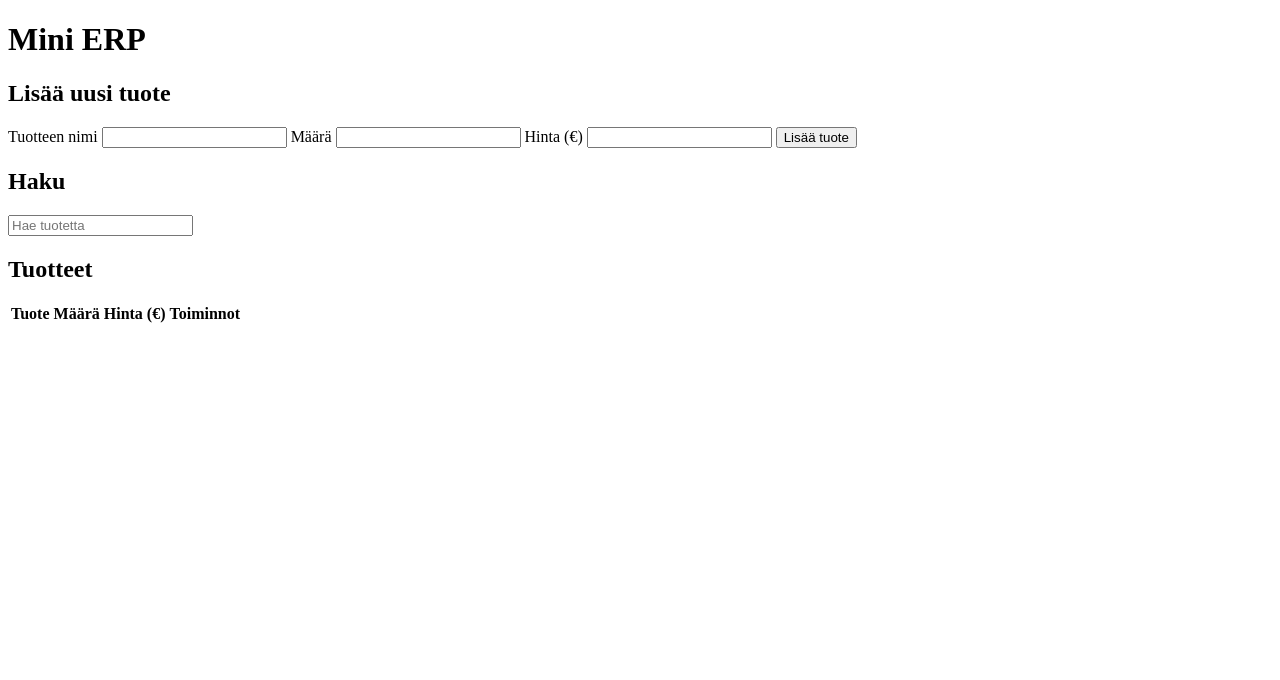
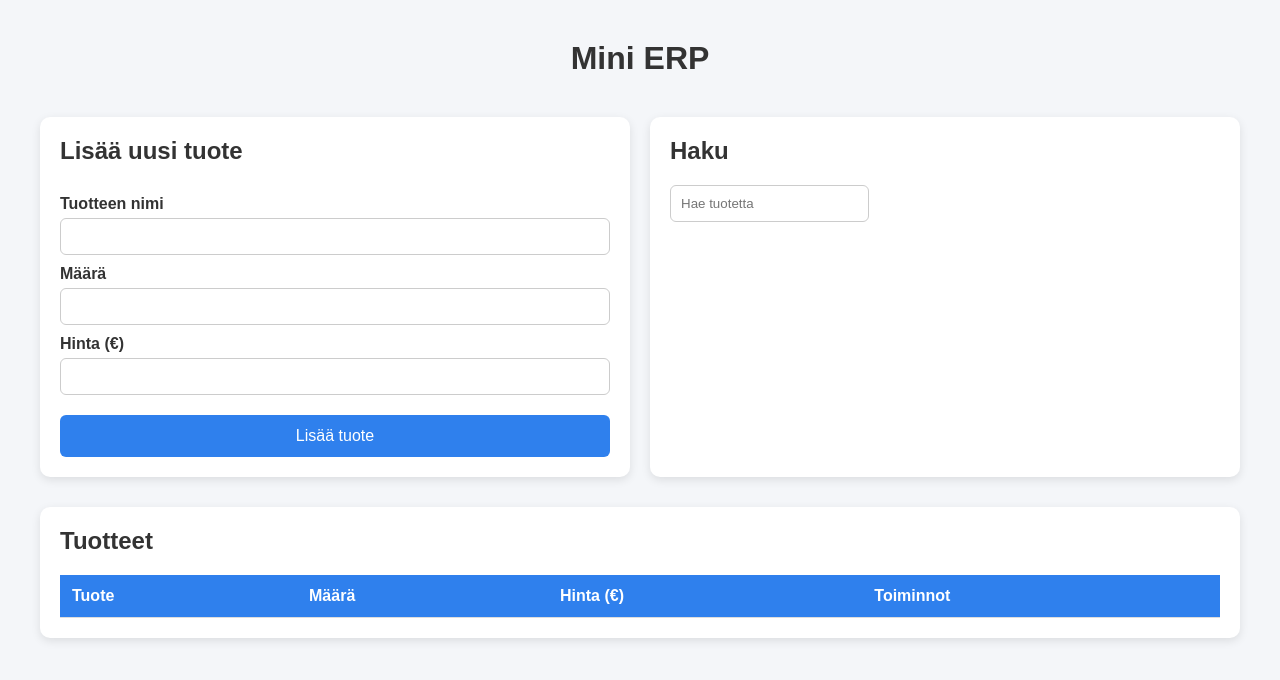
Before and after one commit to nooramyllari/MiniERP, a plain HTML site: page index.html in a window 1280 px wide. Drawn offline with Linux system fonts and the light colour scheme.

Commit message:
Style application with CSS cards

```diff
--- a/index.html
+++ b/index.html
@@ -13,9 +13,11 @@
 
     <h1>Mini ERP</h1>
 
-    <!-- Tuotteen lisääminen -->
+    <div class="top-container">
 
-    <section>
+        <!-- Lisää uusi tuote -->
+
+        <section class="card">
 
             <h2>Lisää uusi tuote</h2>
 
@@ -65,7 +67,7 @@
 
         <!-- Haku -->
 
-    <section>
+        <section class="card">
 
             <h2>Haku</h2>
 
@@ -76,9 +78,11 @@
 
         </section>
 
+    </div>
+
     <!-- Tuotetaulukko -->
 
-    <section>
+    <section class="card">
 
         <h2>Tuotteet</h2>
 
--- a/style.css
+++ b/style.css
@@ -0,0 +1,110 @@
+/* Yleiset asetukset */
+
+* {
+    margin: 0;
+    padding: 0;
+    box-sizing: border-box;
+}
+
+/* Sivun tausta */
+
+body {
+    font-family: Arial, Helvetica, sans-serif;
+    background-color: #f4f6f9;
+    color: #333;
+    padding: 40px;
+}
+
+/* Otsikko */
+
+h1 {
+    text-align: center;
+    margin-bottom: 40px;
+}
+
+/* Kaksi korttia vierekkäin */
+
+.top-container {
+    display: flex;
+    gap: 20px;
+    margin-bottom: 30px;
+}
+
+/* Kortit */
+
+.card {
+    background: white;
+    padding: 20px;
+    border-radius: 10px;
+    box-shadow: 0 3px 10px rgba(0,0,0,0.1);
+    flex: 1;
+}
+
+/* Alaotsikot */
+
+h2 {
+    margin-bottom: 20px;
+}
+
+/* Lomake */
+
+form {
+    display: flex;
+    flex-direction: column;
+}
+
+/* Tekstit */
+
+label {
+    margin-top: 10px;
+    margin-bottom: 5px;
+    font-weight: bold;
+}
+
+/* Kentät */
+
+input {
+    padding: 10px;
+    border: 1px solid #ccc;
+    border-radius: 6px;
+}
+
+/* Painike */
+
+button {
+    margin-top: 20px;
+    padding: 12px;
+    background: #2f80ed;
+    color: white;
+    border: none;
+    border-radius: 6px;
+    cursor: pointer;
+    font-size: 16px;
+}
+
+button:hover {
+    background: #1d68cf;
+}
+
+/* Taulukko */
+
+table {
+    width: 100%;
+    border-collapse: collapse;
+}
+
+thead {
+    background: #2f80ed;
+    color: white;
+}
+
+th,
+td {
+    padding: 12px;
+    border-bottom: 1px solid #ddd;
+    text-align: left;
+}
+
+tbody tr:hover {
+    background: #f2f2f2;
+}
```
Lines whose indentation alone changed are shown as unchanged.
